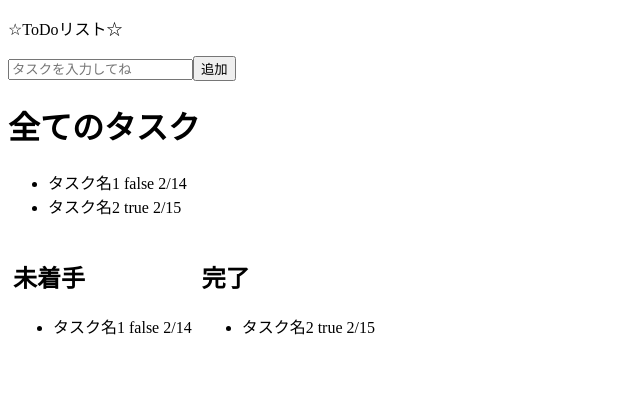
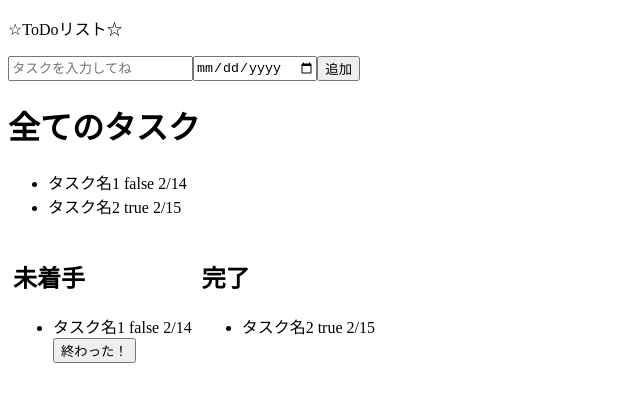
Before and after one commit to ayaka910kudo/practice4, a Next.js app: page /practice/sample in a window 1280 px wide. Shown: the top 402 px of the page, without its empty margins (0-640 px from the left). Built offline with nearby package versions, Linux system fonts and the light colour scheme.

Commit message:
未着手から完了に移せるようにした

```diff
--- a/src/pages/practice/sample.jsx
+++ b/src/pages/practice/sample.jsx
@@ -91,6 +91,7 @@ const MakeTodoList = () => {
   //jsゾーン
   // Todoが入るリスト
   const [task, setTask] = useState("");
+  const [dueDate, setDueDate] = useState(""); // 追加: 期限のステート
   const [todo, setTodo] = useState([
     { task: "タスク名1", isCompleted: false, date: "2/14" },
     { task: "タスク名2", isCompleted: true, date: "2/15" },
@@ -100,17 +101,18 @@ const MakeTodoList = () => {
     <>
       <p>☆ToDoリスト☆</p>
       <div style={{ display: "flex" }}>
-        <form
-          onSubmit={(event) => {
+        {/* <form
+        onSubmit=
+        {(event) => {
           event.preventDefault(); // デフォルトだとeventを受け取るとリロードされるがページ遷移を防ぐ
           if (task === "") return; //空文字の場合は何もしない
           setTodo((todo) => [
             ...todo,
-              { task, isCompleted: false, date: "xxx" },
+            { task, isCompleted: false, date: dueDate },
           ]); //配列の最後に追加
           setTask("");
         }}
-        >
+        > */}
         <input
           type="text"
           placeholder="タスクを入力してね"
@@ -119,9 +121,27 @@ const MakeTodoList = () => {
             console.log(event);
             setTask(event.target.value);
           }}
-          ></input>
-          <button type="submit">追加</button>
-        </form>
+        />
+        <input
+          type="date"
+          value={dueDate}
+          onChange={(event) => setDueDate(event.target.value)}
+        />
+        <button
+          // type="submit"
+          onClick={(event) => {
+            event.preventDefault(); // デフォルトだとeventを受け取るとリロードされるがページ遷移を防ぐ
+            if (task === "") return; //空文字の場合は何もしない
+            setTodo((todo) => [
+              ...todo,
+              { task, isCompleted: false, date: dueDate },
+            ]); //配列の最後に追加
+            setTask("");
+          }}
+        >
+          追加
+        </button>
+        {/* </form> */}
       </div>
 
       <h1>全てのタスク</h1>
@@ -145,9 +165,20 @@ const MakeTodoList = () => {
               (item, index) =>
                 // isCompleted が false の場合のみ表示
                 !item.isCompleted && (
+                  <div>
                     <li key={index}>
                       {`${item.task} ${item.isCompleted} ${item.date}`}
                     </li>
+                    <button
+                      onClick={(event) => {
+                        const copyTodo = [...todo];
+                        copyTodo[index].isCompleted = true;
+                        setTodo(copyTodo);
+                      }}
+                    >
+                      終わった！
+                    </button>
+                  </div>
                 )
             )}
           </ul>
```
Lines whose indentation alone changed are shown as unchanged.
